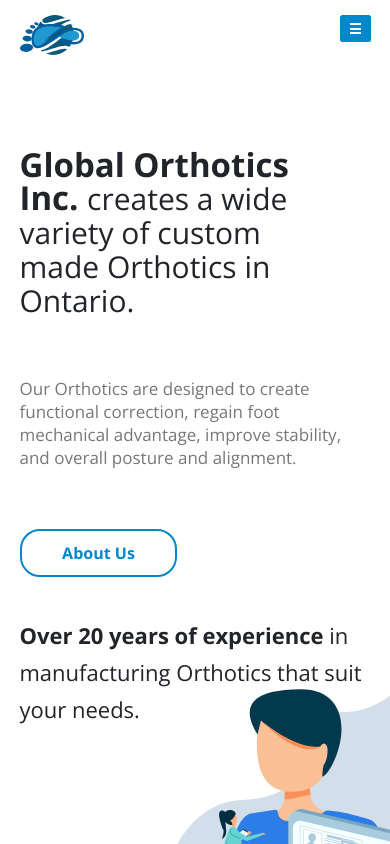
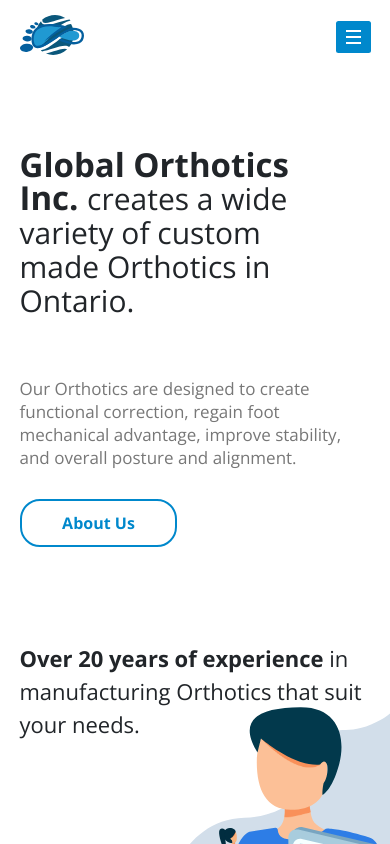
Before and after one commit to marvthedev/globalorthoticsinc, a Nuxt app: page / in a window 390 px wide. Shown: the top 844 px of the page. Built offline with nearby package versions, Linux system fonts and the light colour scheme.

Commit message:
Increased hamburger button size.

```diff
--- a/components/Home/header.vue
+++ b/components/Home/header.vue
@@ -31,7 +31,7 @@
     font-weight: 300;
   }
   &__excerpt {
-    margin: 6rem 0;
+    margin: 6rem 0 3rem 0;
   }
   &__btn {
     width: 45%;
--- a/components/TopNav.vue
+++ b/components/TopNav.vue
@@ -38,6 +38,7 @@ export default {
   flex-direction: column;
   &__container {
     display: flex;
+    align-items: center;
     justify-content: space-between;
     width: 100%;
   }
@@ -49,16 +50,17 @@ export default {
   &__toggle {
     display: flex;
     flex-direction: column;
-    height: 50%;
+    height: 70%;
     background: $primary__color;
     padding: 0.7rem 1rem;
     border-radius: 0.25rem;
     cursor: pointer;
+    //Hamburger menu bars
     & span {
       background: white;
-      width: 1.1rem;
+      width: 1.5rem;
       height: 0.2rem;
-      margin: 0.12rem 0;
+      margin: 0.2rem 0;
       transition: all 0.4s ease;
       transform-origin: 0 0;
     }
--- a/pages/index.vue
+++ b/pages/index.vue
@@ -68,6 +68,7 @@ export default {
   padding: 0 5%;
 }
 .support {
+  margin-top: 6rem;
   width: 100%;
   font-size: 0;
   &__img {
@@ -77,9 +78,9 @@ export default {
   &__heading {
     margin-left: 5%;
     width: 90%;
-    line-height: 3.7rem;
+    line-height: 3.3rem;
     position: relative;
-    top: 4rem;
+    top: 3.5rem;
     font-size: 2.2rem;
     & span {
       font-weight: 400;
```
